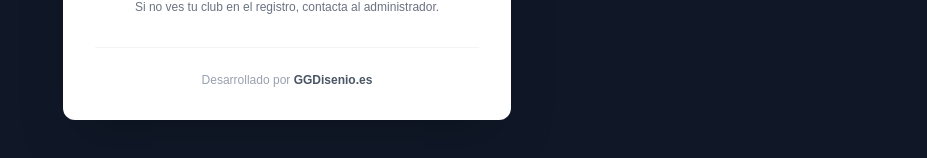
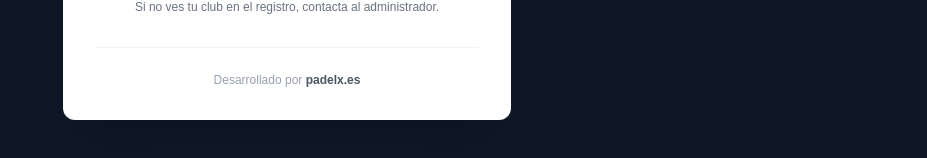
Before and after one commit to ggdisenioes/PRE.PADELX, a Next.js app: page /login in a window 1280 px wide. Shown: the part 620-778 px from the top of the page, without its empty margins (353-1280 px from the left). Built offline with nearby package versions, Linux system fonts and the light colour scheme; no server answers.

Commit message:
chore(branding): replace ggdisenio.es links with padelx.es

```diff
--- a/app/components/Sidebar.tsx
+++ b/app/components/Sidebar.tsx
@@ -304,12 +304,12 @@ export default function Sidebar({ onLinkClick }: SidebarProps) {
         <p className="mt-2 text-center text-[9px] text-gray-500">
           {t("common.developedBy")}{" "}
           <a
-            href="https://ggdisenio.es"
+            href="https://padelx.es"
             target="_blank"
             rel="noreferrer"
             className="font-bold hover:text-[#ccff00]"
           >
-            GGDisenio.es
+            padelx.es
           </a>
         </p>
       </div>
--- a/app/dashboard/page.tsx
+++ b/app/dashboard/page.tsx
@@ -155,11 +155,11 @@ export default function DashboardPage() {
           <p className="text-xs text-gray-400">
             Desarrollado por{" "}
             <a
-              href="https://ggdisenio.es"
+              href="https://padelx.es"
               target="_blank"
               className="text-gray-600 hover:text-[#aacc00] font-bold transition"
             >
-              GGDisenio.es
+              padelx.es
             </a>
           </p>
         </div>
--- a/app/login/page.tsx
+++ b/app/login/page.tsx
@@ -356,11 +356,11 @@ export default function LoginPage() {
           <p className="text-xs text-gray-400">
             Desarrollado por{" "}
             <a
-              href="https://ggdisenio.es"
+              href="https://padelx.es"
               target="_blank"
               className="text-gray-600 hover:text-[#00b4ff] font-bold transition"
             >
-              GGDisenio.es
+              padelx.es
             </a>
           </p>
         </div>
```
